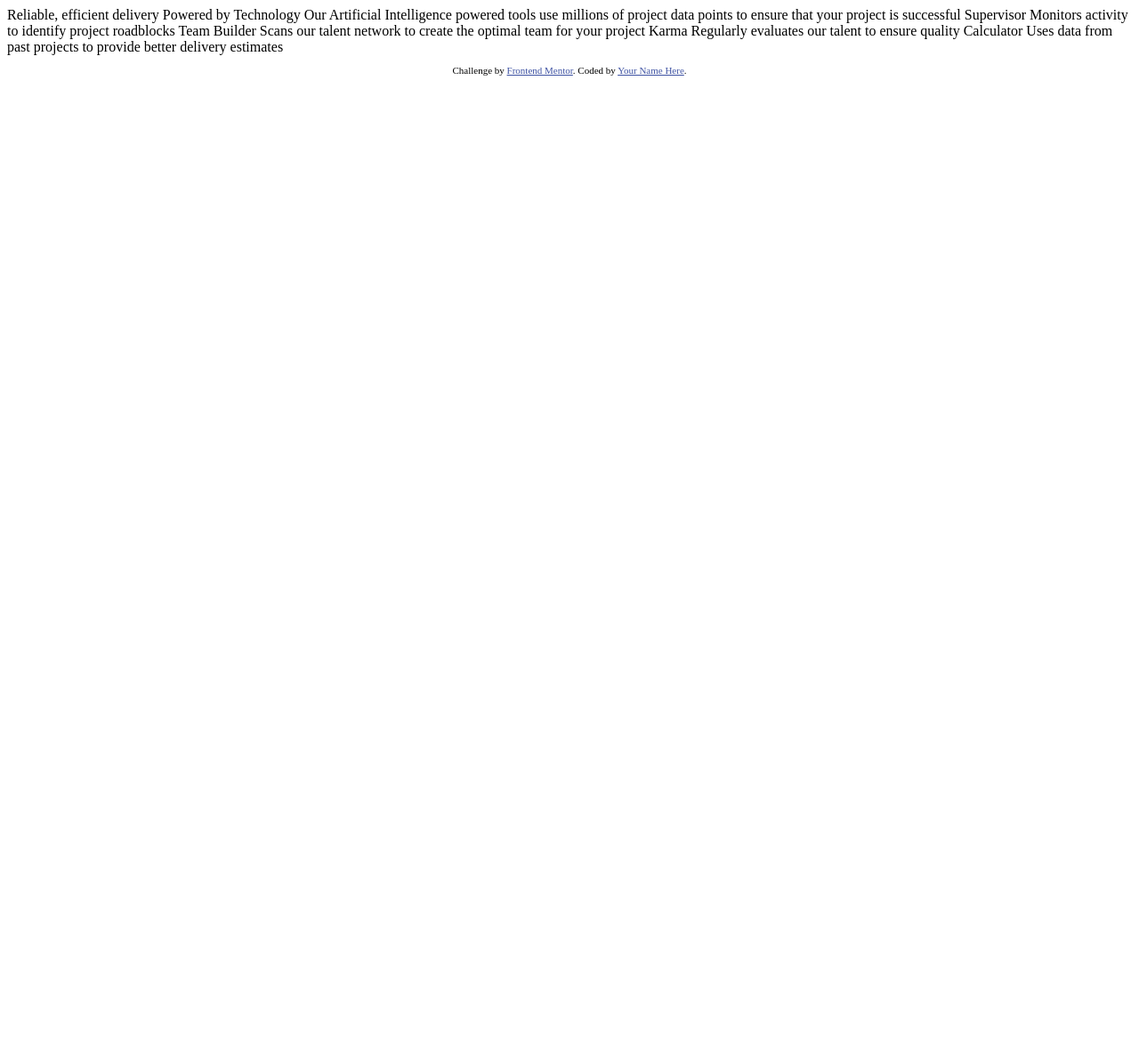
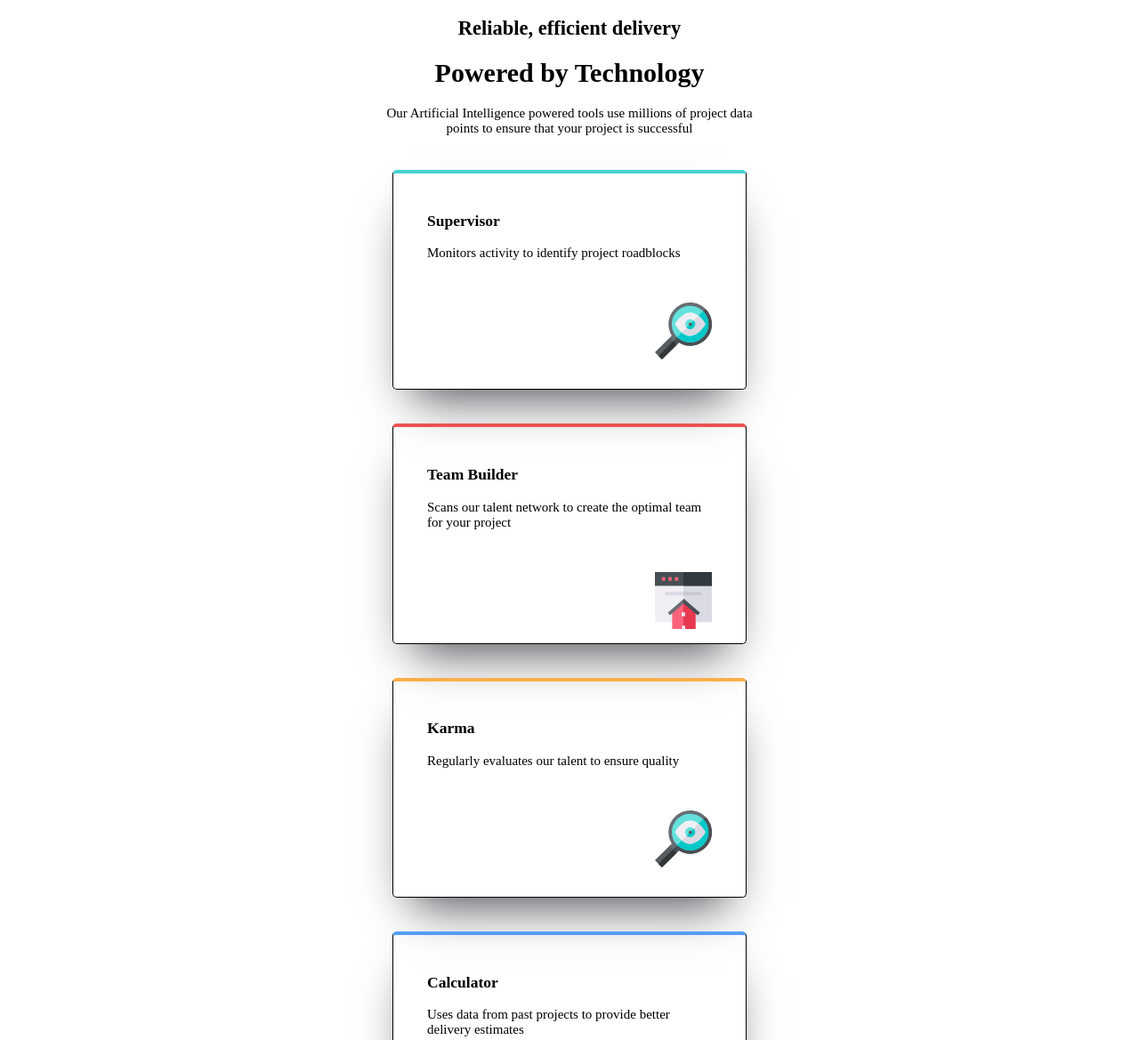
Before and after one commit to craigdennis/frontend-mentor, a plain HTML site: page four-card-feature-section-master/index.html in a window 1280 px wide. Shown: the top 1169 px of the page at 89% size. Before the commit the page ends 800 px from the top, so only its background shows below. Drawn offline with Linux system fonts and the light colour scheme.

Commit message:
styling
started the styling for the cards

```diff
--- a/four-card-feature-section-master/index.html
+++ b/four-card-feature-section-master/index.html
@@ -1,44 +1,67 @@
 <!DOCTYPE html>
 <html lang="en">
   <head>
-  <meta charset="UTF-8">
-  <meta name="viewport" content="width=device-width, initial-scale=1.0"> <!-- displays site properly based on user's device -->
+    <meta charset="UTF-8" />
+    <meta name="viewport" content="width=device-width, initial-scale=1.0" />
+    <!-- displays site properly based on user's device -->
 
-  <link rel="icon" type="image/png" sizes="32x32" href="./images/favicon-32x32.png">
+    <link
+      rel="icon"
+      type="image/png"
+      sizes="32x32"
+      href="./images/favicon-32x32.png"
+    />
 
     <title>Frontend Mentor | Four card feature section</title>
 
-  <!-- Feel free to remove these styles or customise in your own stylesheet 👍 -->
-  <style>
-    .attribution { font-size: 11px; text-align: center; }
-    .attribution a { color: hsl(228, 45%, 44%); }
-  </style>
+    <link rel="stylesheet" href="styles.css" />
   </head>
   <body>
+    <div class="heading">
+      <h2>Reliable, efficient delivery</h2>
+      <h1>Powered by Technology</h1>
+      <p>
+        Our Artificial Intelligence powered tools use millions of project
+        data<br />
+        points to ensure that your project is successful
+      </p>
+    </div>
 
-  Reliable, efficient delivery
-  Powered by Technology
+    <div>
 
-  Our Artificial Intelligence powered tools use millions of project data points
-  to ensure that your project is successful
+      <div class="feature-card left-card feature-card-top-cyan">
+        <h3>Supervisor</h3>
+        <p>Monitors activity to identify project roadblocks</p>
+        <img src="images/icon-supervisor.svg" class="img" alt="" />
+      </div>
 
-  Supervisor
-  Monitors activity to identify project roadblocks
+      <div class="feature-card feature-card-top-red">
+        <h3>Team Builder</h3>
+        <p>
+          Scans our talent network to create the optimal team for your project
+        </p>
+        <img src="images/icon-team-builder.svg" class="img" alt="" />
+      </div>
 
-  Team Builder
-  Scans our talent network to create the optimal team for your project
+      <div class="feature-card feature-card-top-orange">
+        <h3>Karma</h3>
+        <p>Regularly evaluates our talent to ensure quality</p>
+        <img src="images/icon-supervisor.svg" class="img" alt="" />
+      </div>
 
-  Karma
-  Regularly evaluates our talent to ensure quality
-
-  Calculator
-  Uses data from past projects to provide better delivery estimates
-
+      <div class="feature-card right-card feature-card-top-blue">
+        <h3>Calculator</h3>
+        <p>Uses data from past projects to provide better delivery estimates</p>
+        <img src="images/icon-calculator.svg" class="img" alt="" />
+      </div>
+    </div>
 
     <footer>
       <p class="attribution">
-      Challenge by <a href="https://www.frontendmentor.io?ref=challenge" target="_blank">Frontend Mentor</a>.
-      Coded by <a href="#">Your Name Here</a>.
+        Challenge by
+        <a href="https://www.frontendmentor.io?ref=challenge" target="_blank"
+          >Frontend Mentor</a
+        >. Coded by <a href="#">Your Name Here</a>.
       </p>
     </footer>
   </body>
--- /dev/null
+++ b/four-card-feature-section-master/styles.css
@@ -0,0 +1,56 @@
+body {
+  font-size: 15px;
+}
+
+
+.heading {
+   text-align: center;
+}
+
+
+.feature-card {
+    border: 1px solid black;
+    border-radius: 5px;
+    width: 20rem;
+    height: 12rem;
+    box-shadow: 0px 29px 52px -22px rgba(65,66,73,1);
+    margin: 3% auto;
+    padding: 2% 3%;
+
+}
+
+.feature-card-top-red {
+  border-top: 4px solid hsl(0, 78%, 62%);
+}
+
+.feature-card-top-cyan {
+  border-top: 4px solid hsl(180, 62%, 55%);
+}
+
+.feature-card-top-orange {
+  border-top: 4px solid hsl(34, 97%, 64%);
+}
+
+.feature-card-top-blue {
+  border-top: 4px solid hsl(212, 86%, 64%);
+}
+
+.header-line {
+  height: 1px;
+  background-color: blue;
+  border-radius: 25%;
+}
+
+.img {
+  float: right;
+  width: 20%;
+  margin-top: 10%;
+}
+
+.attribution {
+  font-size: 11px;
+  text-align: center;
+}
+.attribution a {
+  color: hsl(228, 45%, 44%);
+}
```
Also changed, not shown: 2 other files. Lines whose indentation alone changed are shown as unchanged.
